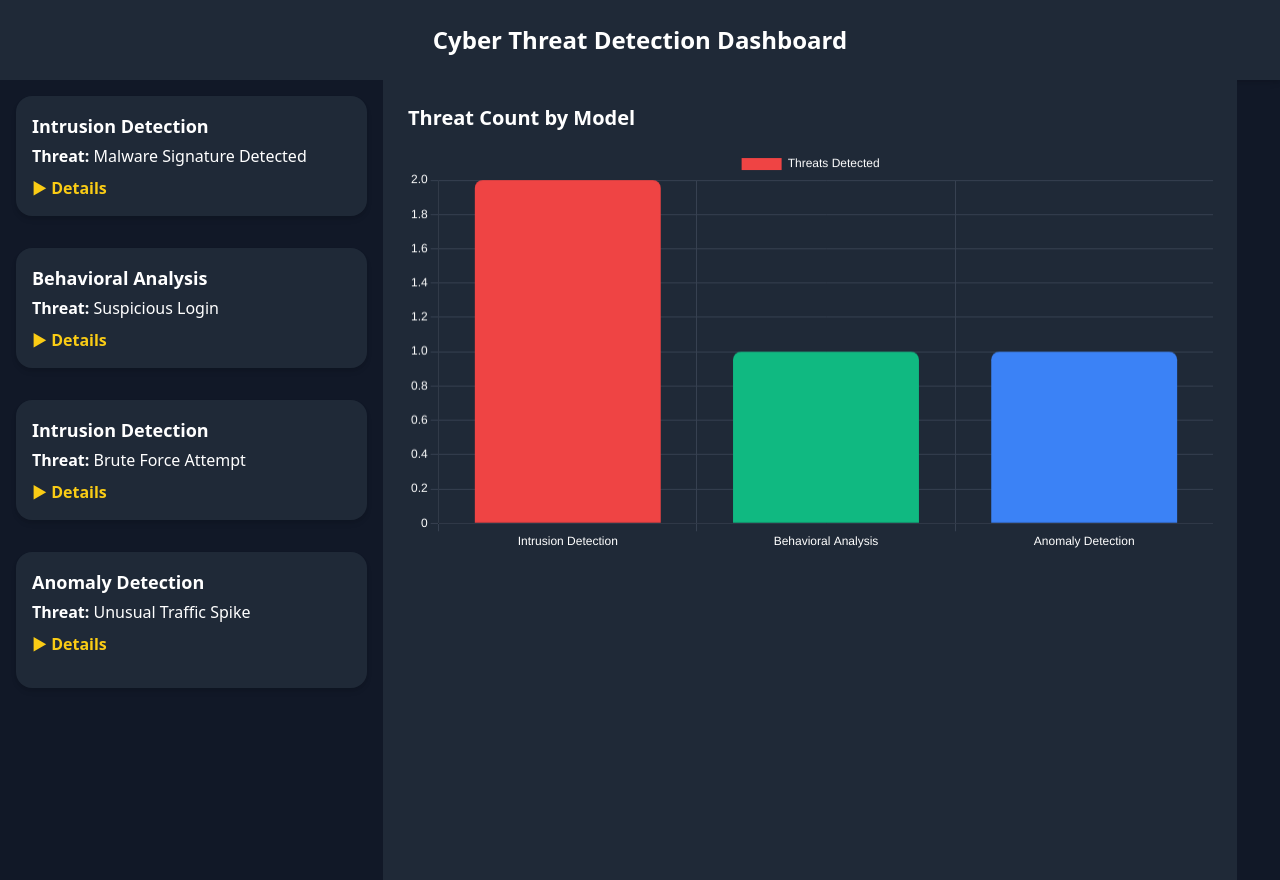
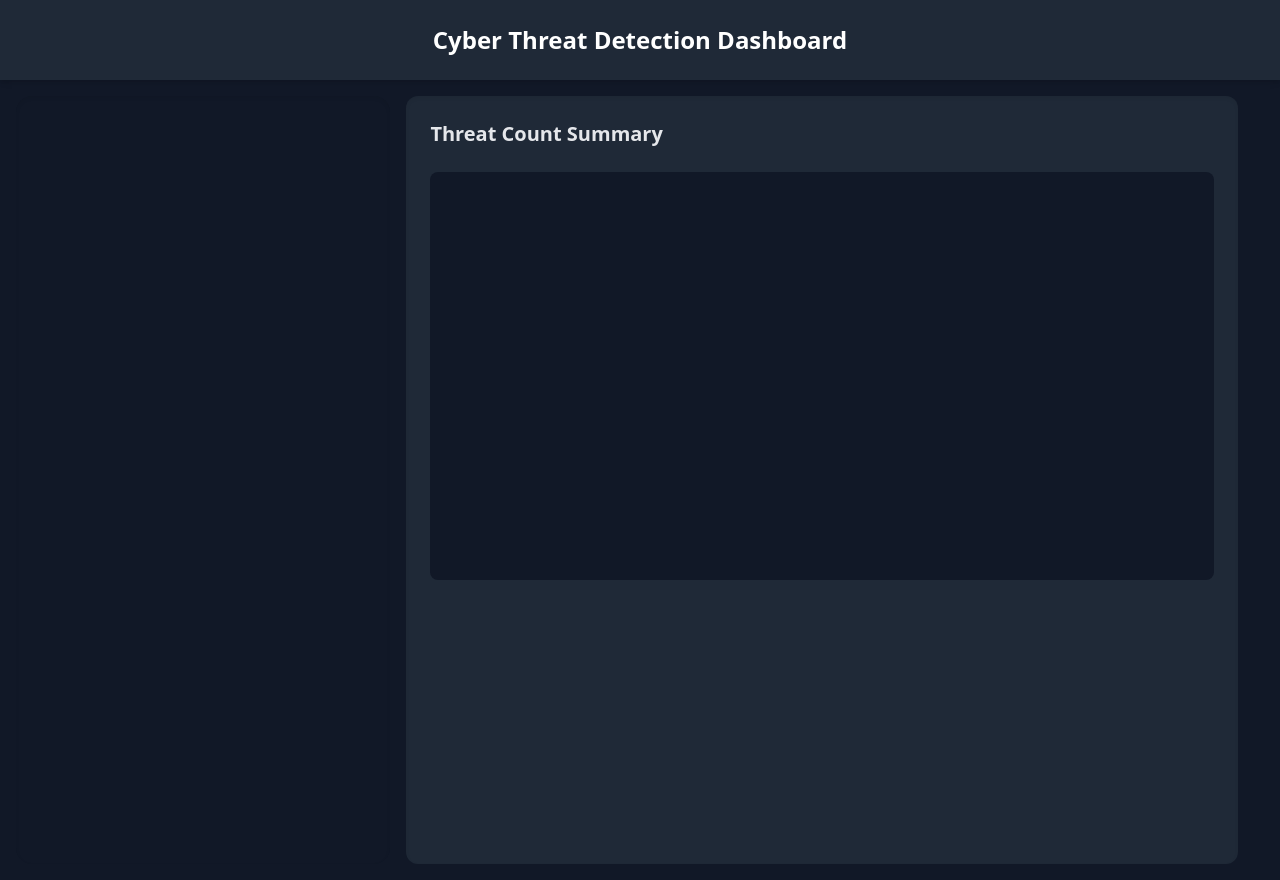
Before and after one commit to SimarWorkshop/hostdash, a website: page public/index.html in a window 1280 px wide. Drawn offline with nearby package versions, Linux system fonts and the light colour scheme.

Commit message:
Design Modifications

```diff
--- a/public/index.html
+++ b/public/index.html
@@ -14,22 +14,21 @@
     Cyber Threat Detection Dashboard
   </header>
 
-  <main class="flex h-[calc(100vh-80px)]">
+  <main class="flex h-[calc(100vh-80px)] p-4 gap-4">
     <!-- Section A: Scrollable Model Outputs -->
-    <section id="dashboard" class="w-1/3 p-4 space-y-4 overflow-y-auto bg-gray-900 border-r border-gray-800">
+    <section id="dashboard" class="w-1/3 p-4 bg-gray-900 rounded-xl shadow-inner overflow-y-auto">
       <!-- Model cards will be injected here -->
     </section>
 
-    <!-- Section B: Fixed Graph -->
-    <aside class="w-2/3 bg-gray-800 flex items-center justify-center">
-  <div class="w-full h-full p-6 flex flex-col">
-    <h2 class="text-xl font-semibold mb-4">Threat Count by Model</h2>
-    <div class="flex-1 relative">
-      <canvas id="threatChart" class="w-full h-full"></canvas>
-    </div>
-  </div>
-</aside>
-
+    <!-- Section B: Bar Graph -->
+    <aside class="w-2/3 bg-gray-800 rounded-xl p-6 shadow-inner flex items-center justify-center">
+      <div class="w-full h-full space-y-6">
+        <h2 class="text-xl font-semibold text-gray-200">Threat Count Summary</h2>
+        <div class="h-[80%]">
+          <canvas id="threatChart" class="w-full h-full rounded-lg bg-gray-900"></canvas>
+        </div>
+      </div>
+    </aside>
   </main>
 
   <script src="script.js"></script>
--- a/public/script.js
+++ b/public/script.js
@@ -1,139 +1,88 @@
+const modelOutputs = []; // will be populated dynamically
+
 const dashboard = document.getElementById("dashboard");
 
-// Setup WebSocket with secure fallback
-const protocol = location.protocol === 'https:' ? 'wss' : 'ws';
-const socket = new WebSocket(`${protocol}://${location.host}`);
+function renderDashboard() {
+  dashboard.innerHTML = "";
 
-socket.onmessage = (event) => {
-  const output = JSON.parse(event.data);
-
+  modelOutputs.forEach((output, index) => {
     const card = document.createElement("div");
-  card.className = "bg-gray-800 rounded-2xl p-4 shadow-md mb-4";
+    card.className = `bg-gray-900 border-l-4 ${
+      output.threat === "threat" ? "border-red-600" : "border-green-600"
+    } rounded-2xl p-4 shadow-md`;
 
     card.innerHTML = `
       <h2 class="text-white font-semibold text-lg mb-1">${output.model}</h2>
-    <p class="text-white"><strong>Threat:</strong> ${output.threat}</p>
-
-    <button class="toggle-details">▶ Details</button>
-    <div class="details-content hidden">
-      <p><strong>Confidence:</strong> ${output.confidence}</p>
-      <p><strong>Time:</strong> ${output.time}</p>
-    </div>
-  `;
-
-  dashboard.prepend(card);
-
-  // Add toggle functionality for this new card
-  const toggleBtn = card.querySelector(".toggle-details");
-  const detailsDiv = card.querySelector(".details-content");
-  toggleBtn.addEventListener("click", () => {
-    detailsDiv.classList.toggle("hidden");
-    toggleBtn.textContent = detailsDiv.classList.contains("hidden") ? "▶ Details" : "▼ Hide Details";
-  });
-};
-
-// Sample static data to initialize dashboard
-const modelOutputs = [
-  {
-    model: "Intrusion Detection",
-    threat: "Malware Signature Detected",
-    confidence: "97%",
-    time: "2025-06-05 12:00:00"
-  },
-  {
-    model: "Behavioral Analysis",
-    threat: "Suspicious Login",
-    confidence: "88%",
-    time: "2025-06-05 12:05:00"
-  },
-  {
-    model: "Intrusion Detection",
-    threat: "Brute Force Attempt",
-    confidence: "92%",
-    time: "2025-06-05 12:10:00"
-  },
-  {
-    model: "Anomaly Detection",
-    threat: "Unusual Traffic Spike",
-    confidence: "85%",
-    time: "2025-06-05 12:15:00"
-  }
-];
-
-// Populate initial static cards
-modelOutputs.forEach(output => {
-  const card = document.createElement("div");
-  card.className = "bg-gray-800 rounded-2xl p-4 shadow-md mb-4";
-
-  card.innerHTML = `
-    <h2 class="text-white font-semibold text-lg mb-1">${output.model}</h2>
-    <p class="text-white"><strong>Threat:</strong> ${output.threat}</p>
-
-    <button class="toggle-details">▶ Details</button>
-    <div class="details-content hidden">
+      <p><strong>Threat:</strong> <span class="${
+        output.threat === "threat" ? "text-red-500" : "text-green-400"
+      }">${output.threat}</span></p>
+      <button class="toggle-details text-yellow-400">▶ Details</button>
+      <div class="details-content hidden text-gray-300">
         <p><strong>Confidence:</strong> ${output.confidence}</p>
         <p><strong>Time:</strong> ${output.time}</p>
       </div>
     `;
 
     dashboard.appendChild(card);
+  });
 
-  // Toggle logic for static cards
-  const toggleBtn = card.querySelector(".toggle-details");
-  const detailsDiv = card.querySelector(".details-content");
-  toggleBtn.addEventListener("click", () => {
-    detailsDiv.classList.toggle("hidden");
-    toggleBtn.textContent = detailsDiv.classList.contains("hidden") ? "▶ Details" : "▼ Hide Details";
+  // Toggle details
+  document.querySelectorAll(".toggle-details").forEach(button => {
+    button.addEventListener("click", () => {
+      const details = button.nextElementSibling;
+      details.classList.toggle("hidden");
+      button.textContent = details.classList.contains("hidden") ? "▶ Details" : "▼ Hide Details";
     });
   });
+}
 
-// Prepare data for chart
-const modelCounts = {};
-modelOutputs.forEach(output => {
-  modelCounts[output.model] = (modelCounts[output.model] || 0) + 1;
-});
+function renderChart() {
+  const threatCount = modelOutputs.filter(o => o.threat === "threat").length;
+  const notThreatCount = modelOutputs.filter(o => o.threat !== "threat").length;
 
   const ctx = document.getElementById("threatChart").getContext("2d");
+  if (window.threatChart) window.threatChart.destroy();
 
-new Chart(ctx, {
+  window.threatChart = new Chart(ctx, {
     type: "bar",
     data: {
-    labels: Object.keys(modelCounts),
+      labels: ["Threat", "Not a Threat"],
       datasets: [{
-      label: "Threats Detected",
-      data: Object.values(modelCounts),
-      backgroundColor: ["#ef4444", "#10b981", "#3b82f6", "#f59e0b"],
-      borderRadius: 8
+        label: "Threat Classification Summary",
+        data: [threatCount, notThreatCount],
+        backgroundColor: ["#9ca3af", "#6b7280"], // neutral grays
+        borderRadius: 10,
       }]
     },
     options: {
       responsive: true,
-    maintainAspectRatio: true,
-    aspectRatio: 2,
+      maintainAspectRatio: false,
       plugins: {
         legend: {
           labels: {
-          color: "white"
+            color: "#d1d5db"
           }
         }
       },
       scales: {
         x: {
-        ticks: {
-          color: "white"
-        },
-        grid: {
-          color: "#374151"
-        }
+          ticks: { color: "#d1d5db" },
+          grid: { color: "#374151" }
         },
         y: {
-        ticks: {
-          color: "white"
-        },
-        grid: {
-          color: "#374151"
-        }
+          ticks: { color: "#d1d5db" },
+          grid: { color: "#374151" }
         }
       }
     }
   });
+}
+
+function addModelOutput(newOutput) {
+  modelOutputs.push(newOutput);
+  renderDashboard();
+  renderChart();
+}
+
+// Example:
+// addModelOutput({ model: "Lambda-XGBoost", threat: "threat", confidence: "96%", time: new Date().toISOString() });
--- a/public/style.css
+++ b/public/style.css
@@ -8,29 +8,22 @@ main {
   display: flex;
   height: 100vh;
   overflow: hidden;
+  padding: 1rem;
+  gap: 1rem;
 }
 
 /* Left Scrollable Panel */
 #dashboard {
   flex: 0 0 30%;
-  max-height: 100vh;
+  max-height: 100%;
   overflow-y: auto;
   padding: 1rem;
-  padding-bottom: 5rem;
-  box-sizing: border-box;
-  display: flex;
-  flex-direction: column;
+  background-color: #111827;
+  border-radius: 1rem;
 }
 
 #dashboard > * {
-  flex-shrink: 0;
   margin-bottom: 1rem;
-}
-
-#dashboard > :last-child {
-  margin-bottom: 0;
-  padding-bottom: 2rem;
-  margin-bottom: 2rem;
 }
 
 /* Scrollbar Styling */
@@ -65,3 +58,9 @@ main {
 .hidden {
   display: none;
 }
+
+canvas {
+  background-color: #111827;
+  border-radius: 1rem;
+  padding: 1rem;
+}
```
Lines whose indentation alone changed are shown as unchanged.
